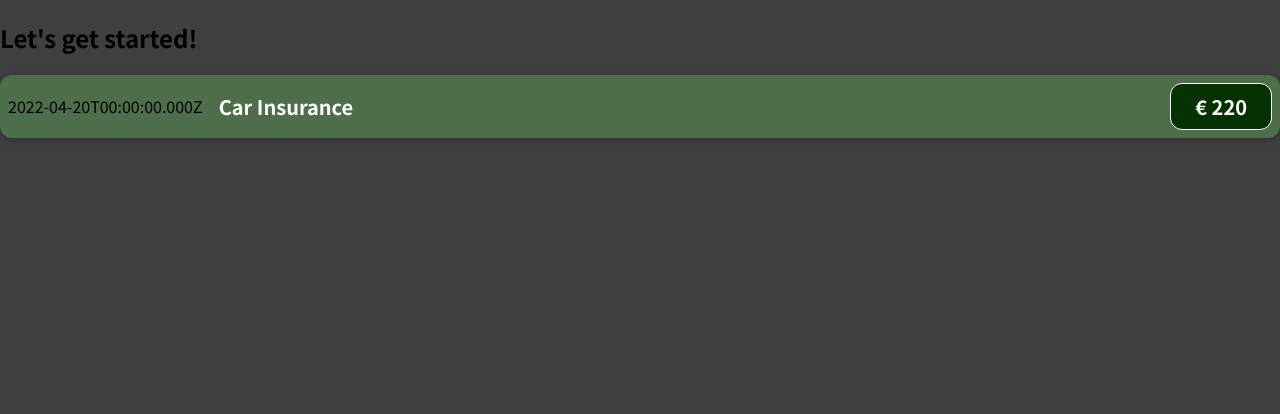
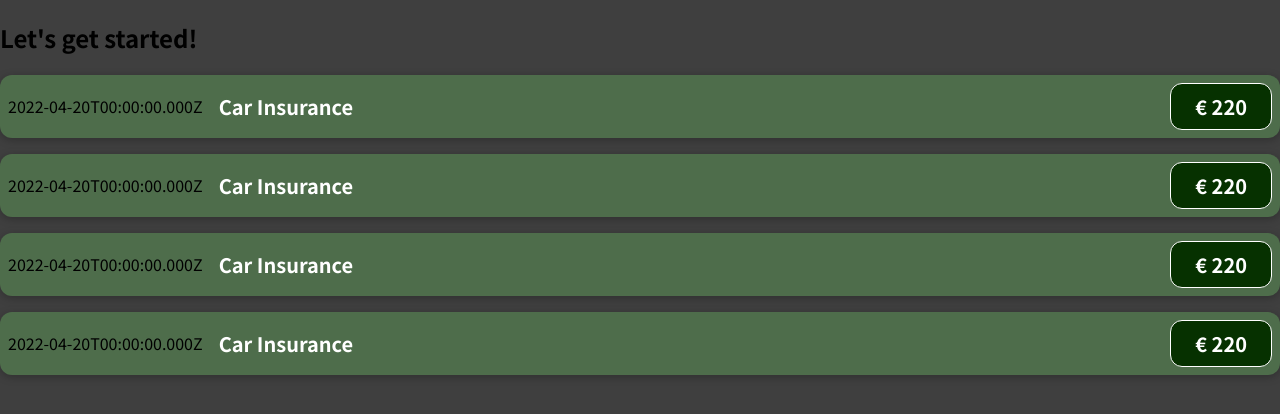
Before and after one commit to ddeveloper72/react-complete-guide, a JavaScript app: page / in a window 1280 px wide. Shown: the top 414 px of the page. Built offline with nearby package versions, Linux system fonts and the light colour scheme.

Commit message:
demonstrate props concept by adding dummy data objects

```diff
--- a/src/App.js
+++ b/src/App.js
@@ -1,10 +1,37 @@
 import ExpenseItem from './components/ExpenseItem';
 
+
 function App() {
+
+  const expenses = [
+    {
+      id: 'e1',
+      title: 'Toilet Paper',
+      amount: 94.12,
+      date: new Date(2022, 2, 14),
+    },
+    { id: 'e2', title: 'New TV', amount: 799.49, date: new Date(2022, 2, 12) },
+    {
+      id: 'e3',
+      title: 'Car Insurance',
+      amount: 220.00,
+      date: new Date(2022, 3, 20),
+    },
+    {
+      id: 'e4',
+      title: 'New Desk (Wooden)',
+      amount: 450,
+      date: new Date(2022, 1, 12),
+    },
+  ];
+
   return (
     <div>
       <h2>Let's get started!</h2>
-      <ExpenseItem></ExpenseItem>
+      <ExpenseItem title={expenses[0].title} amount={expenses[0].amount} date={expenses[0].date}></ExpenseItem>
+      <ExpenseItem title={expenses[1].title} amount={expenses[1].amount} date={expenses[1].date}></ExpenseItem>
+      <ExpenseItem title={expenses[2].title} amount={expenses[2].amount} date={expenses[2].date}></ExpenseItem>
+      <ExpenseItem title={expenses[3].title} amount={expenses[3].amount} date={expenses[3].date}></ExpenseItem>
     </div>
   );
 }
```
